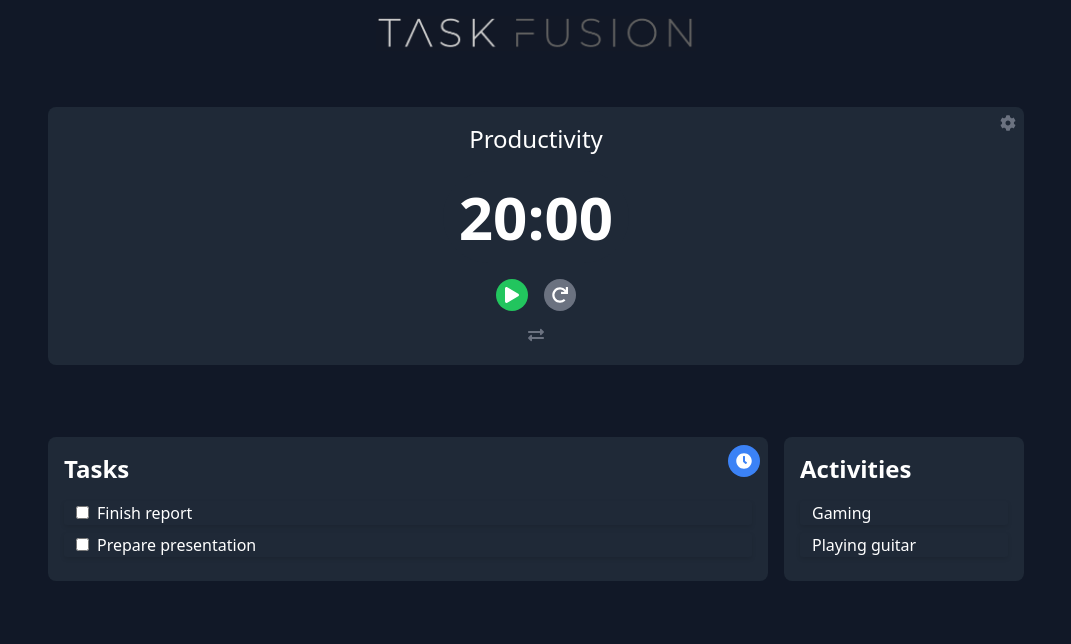
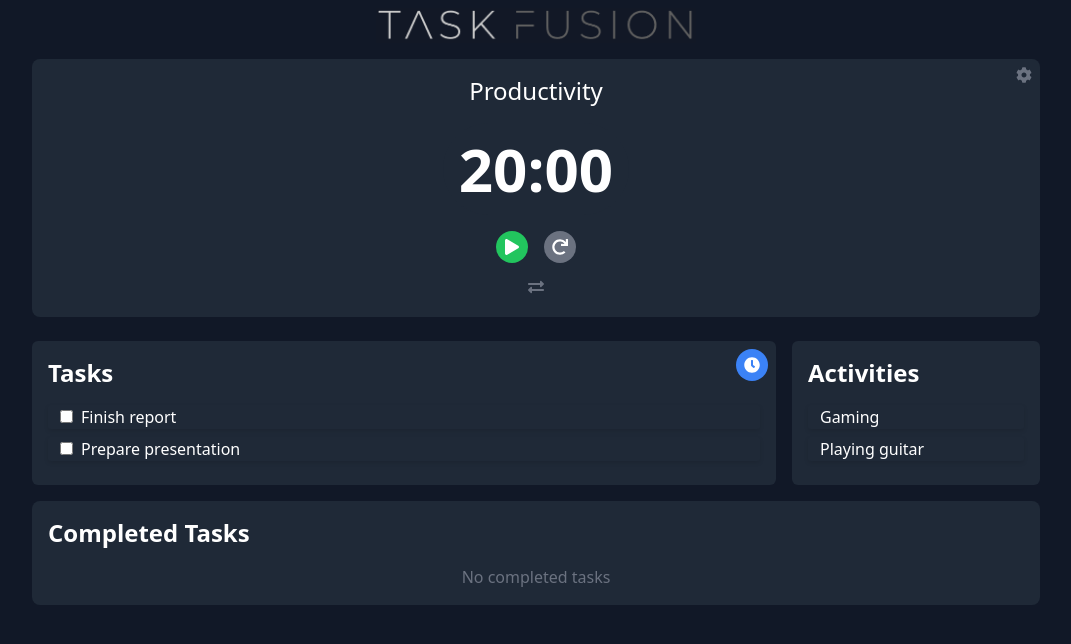
Before and after one commit to AlexZan/task-fusion, a React (Create React App) app: page / in a window 1280 px wide. Shown: the top 644 px of the page, without its empty margins (104-1175 px from the left). Built offline with nearby package versions, Linux system fonts and the light colour scheme.

Commit message:
completed task component

```diff
--- a/src/App.js
+++ b/src/App.js
@@ -1,13 +1,12 @@
 import React, { useState } from 'react';
 import { FaClock } from 'react-icons/fa';
-import { DndProvider } from 'react-dnd';
-import { HTML5Backend } from 'react-dnd-html5-backend';
 
 import { TasksProvider } from './context/TasksContext';
 import TaskTimer from './components/TaskTimer';
 import TaskList from './components/TaskList';
 import RepeatTasksModal from './components/RepeatTasks/RepeatTasksModal';
-import Activities from './components/Activities'; // Import Activities
+import Activities from './components/Activities';
+import CompletedTasks from './components/CompletedTasks';
 
 function RepeatTasksButton({ onClick }) {
   return (
@@ -26,24 +25,25 @@ function App() {
   return (
     <TasksProvider>
       <div className="App theme-bg-darker min-h-screen theme-text-dark">
-        <header className="text-center padding-medium">
+        <header className="text-center padding-small">
           <img src={process.env.PUBLIC_URL + '/logo-thin.PNG'} alt="Logo" className="mx-auto w-1/2 max-w-xs" />
         </header>
         <div className="container mx-auto max-w-5xl">
-          <div className="gap-4 padding-large border-radius-large margin-top-medium">
+          <div className="gap-4 padding-small ">
             <TaskTimer />
           </div>
-          <DndProvider backend={HTML5Backend}>
-          <div className="lg:flex gap-4 padding-large border-radius-large margin-top-medium">
-            <div className="theme-bg-dark border-radius-large lg:flex-grow lg:w-3/4 mb-4 lg:mb-0 relative">
+          <div className="lg:flex gap-4 padding-small">
+            <div className="theme-bg-dark border-radius-medium lg:flex-grow lg:w-3/4 mb-4 lg:mb-0 relative">
               <RepeatTasksButton onClick={() => setIsRepeatingTasksModalOpen(true)} />
               <TaskList />
             </div>
-            <div className="theme-bg-dark border-radius-large lg:w-1/4 mb-4 lg:mb-0">
+            <div className="theme-bg-dark border-radius-medium lg:w-1/4 lg:mb-0">
               <Activities />
             </div>
           </div>
-        </DndProvider>
+          <div className="gap-4 padding-small">
+            <CompletedTasks />
+          </div>
         </div>
         <RepeatTasksModal isOpen={isRepeatingTasksModalOpen} onClose={() => setIsRepeatingTasksModalOpen(false)} />
       </div>
--- a/src/components/CompletedTasks.js
+++ b/src/components/CompletedTasks.js
@@ -1,14 +1,39 @@
-function CompletedTasks({ tasks }) {
-    return (
-      <div className="mt-4">
-        <h2 className="text-2xl mb-4">Completed Tasks</h2>
-        {tasks.filter(task => task.completed).map((task) => (
-          <div key={task.id} className="line-through text-gray-400">
-            {task.task}
-          </div>
-        ))}
-      </div>
-    );
-  }
+import React, { useContext } from 'react';
+import { TasksContext } from '../context/TasksContext';
 
-export default CompletedTasks;
+function CompletedTask({ task, onUncomplete }) {
+  return (
+    <div className="completed-task-container flex items-center">
+      <input
+        type="checkbox"
+        checked={true}
+        className="mr-2 form-checkbox text-blue-600 hover:cursor-pointer uncomplete-checkbox"
+        onChange={() => onUncomplete(task.id)}
+      />
+      <div className="theme-text-dark">{task.name}</div>
+    </div>
+  );
+}
+
+
+
+export default function CompletedTasks() {
+  const { completedTasks, uncompleteTask } = useContext(TasksContext);
+
+  const handleUncomplete = (id) => {
+    uncompleteTask(id);
+  };
+
+  return (
+    <div className="padding-medium theme-bg-dark border-radius-large mb-4">
+      <h2 className="text-2xl font-semibold mb-4 theme-text-dark">Completed Tasks</h2>
+      {completedTasks.length === 0 ? (
+        <div className="text-center text-gray-500">No completed tasks</div>
+      ) : (
+        completedTasks.map((task) => (
+          <CompletedTask key={task.id} task={task} onUncomplete={handleUncomplete} />
+        ))
+      )}
+    </div>
+  );
+}
--- a/src/components/Task.js
+++ b/src/components/Task.js
@@ -7,7 +7,7 @@ import { useDeselectIfNotTracking } from '../hooks/useDeselectIfNotTracking';
 
 function Task({ task, index, tasks, recentlyAdded, timeTracking }) {
 
-  const { toggleTaskCompletion, handleTaskDeletion, moveTask, isTrackingMode } = useContext(TasksContext);
+  const { completeTask, handleTaskDeletion, moveTask, isTrackingMode } = useContext(TasksContext);
   const { isItemSelected, toggleSelection, deselectItem } = timeTracking;
 
   useDeselectIfNotTracking(isTrackingMode, task, isItemSelected, deselectItem);
@@ -34,7 +34,7 @@ function Task({ task, index, tasks, recentlyAdded, timeTracking }) {
         type="checkbox"
         checked={task.isCompleted}
         className="mr-2 form-checkbox text-blue-600"
-        onChange={() => toggleTaskCompletion(task.id)}
+        onChange={() => completeTask(task.id)}
       />
       <p className="dark:text-white">{task.name}</p>
       {!task.isCompleted && (
--- a/src/hooks/useTasks.js
+++ b/src/hooks/useTasks.js
@@ -40,7 +40,7 @@
       });
     };
 
-    const toggleTaskCompletion = (id) => {
+    const completeTask = (id) => {
       const index = activeTasks.findIndex((task) => task.id === id);
       const taskToComplete = activeTasks[index];
       setCompletedTasks((prevCompletedTasks) => [
@@ -48,6 +48,13 @@
         ...prevCompletedTasks,
       ]);
       setActiveTasks((prevActiveTasks) => prevActiveTasks.filter((_, i) => i !== index));
+    };
+
+    const uncompleteTask = (id) => {
+      const index = completedTasks.findIndex((task) => task.id === id);
+      const taskToUncomplete = completedTasks[index];
+      setActiveTasks((prevActiveTasks) => [taskToUncomplete, ...prevActiveTasks]);
+      setCompletedTasks((prevCompletedTasks) => prevCompletedTasks.filter((_, i) => i !== index));
     };
 
     const handleTaskDeletion = (id) => {
@@ -72,8 +79,9 @@
     return {
       activeTasks,
       completedTasks,
+      completeTask,
+      uncompleteTask,
       addTask,
-      toggleTaskCompletion,
       handleTaskDeletion,
       moveTask,
       isTrackingMode,
--- a/src/index.css
+++ b/src/index.css
@@ -61,3 +61,20 @@
 .slide-in.open {
   max-height: 4rem; /* Match the height of the input */
 }
+
+/* Add this to your CSS file */
+.completed-task-container {
+  display: flex;
+  align-items: center;
+  position: relative;
+}
+
+/* In your CSS file */
+.completed-task-container:hover .uncomplete-checkbox {
+  opacity: 1;
+}
+
+.uncomplete-checkbox {
+  opacity: 0;
+  transition: opacity 0.3s;
+}
```
